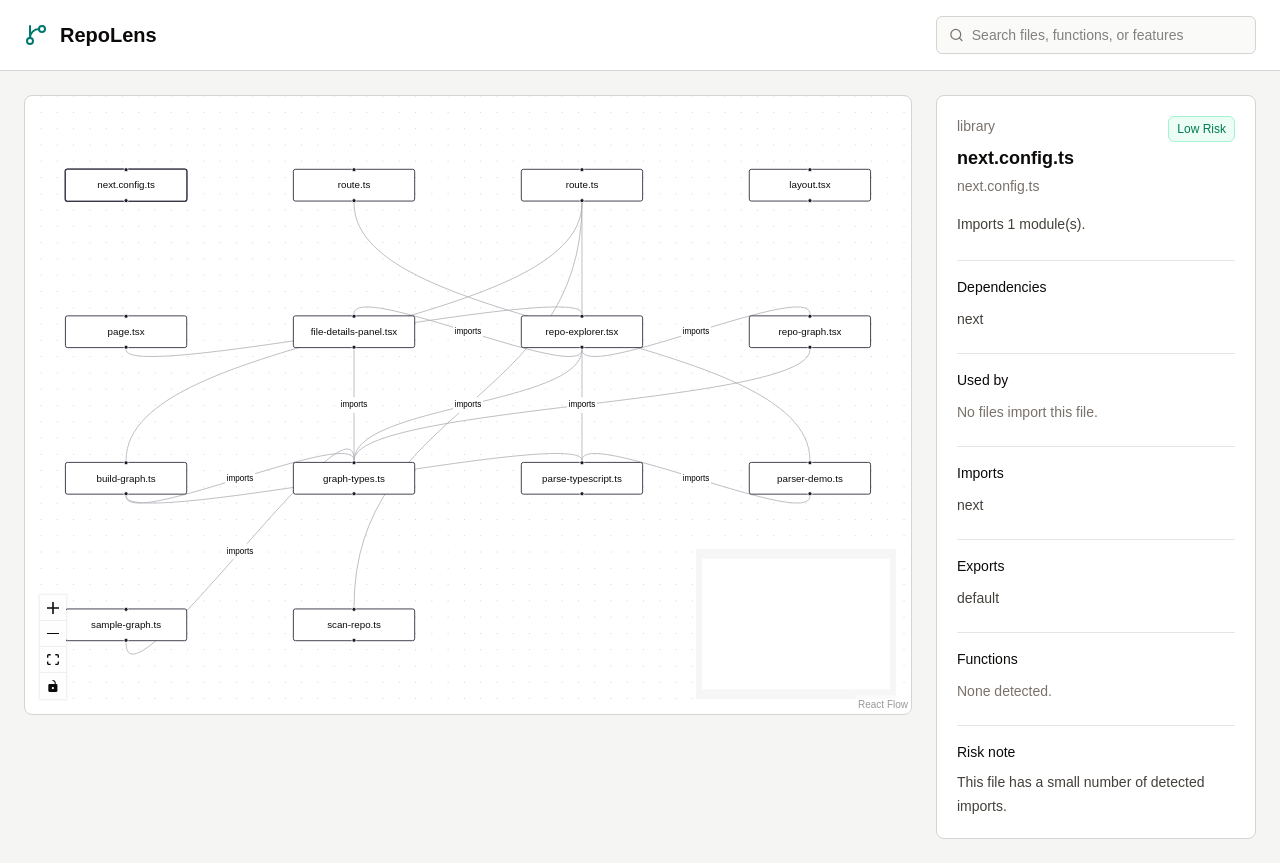
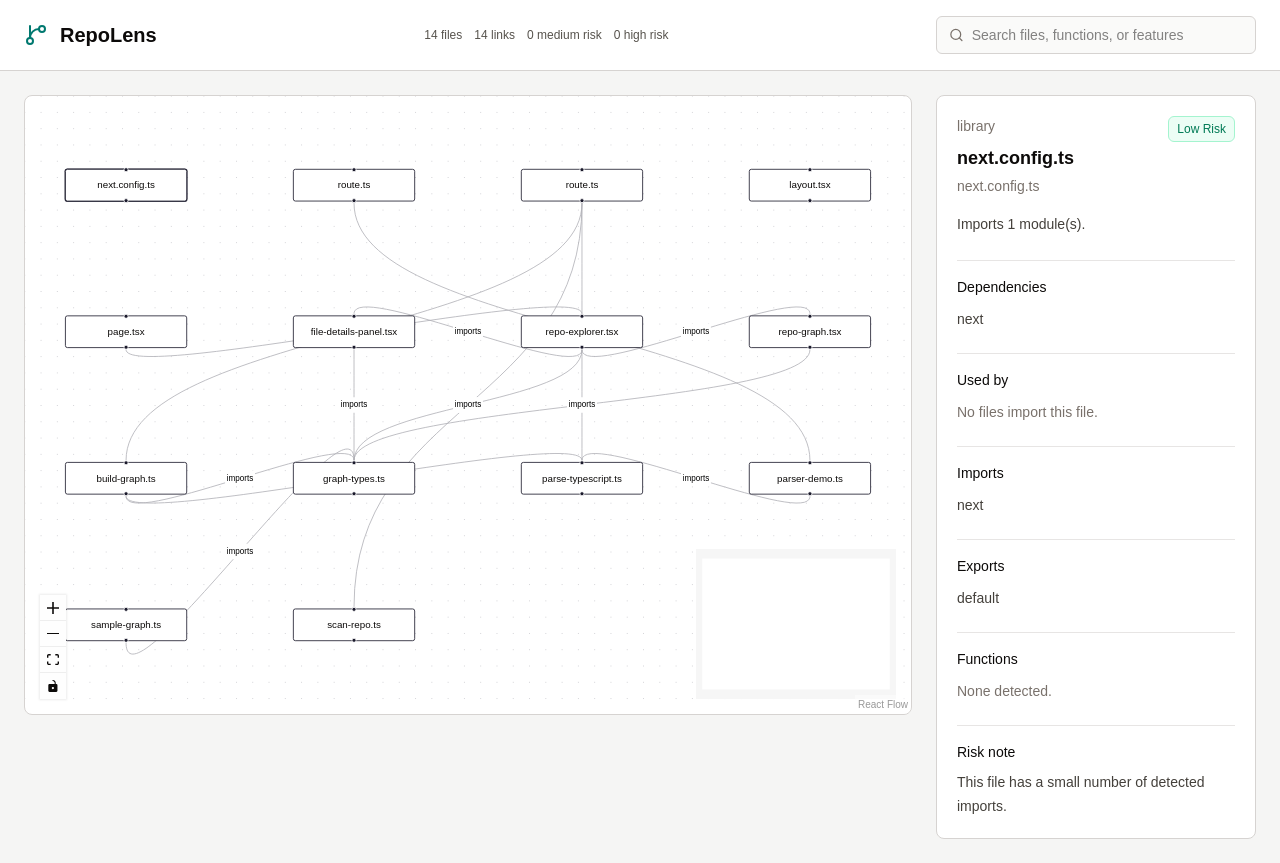
Before and after one commit to oshadhaw63/RepoLens, a Next.js app: page / in a window 1280 px wide. Built offline with nearby package versions, Linux system fonts and the light colour scheme.

Commit message:
feat: show repo graph summary stats

```diff
--- a/src/components/repo-explorer.tsx
+++ b/src/components/repo-explorer.tsx
@@ -108,6 +108,18 @@ export function RepoExplorer() {
     setSelectedNode(filteredNodes[0] ?? null);
   }, [filteredNodes, filteredNodeIds, selectedNode]);
 
+  const graphStats = useMemo(() => {
+  return {
+    files: graph.nodes.length,
+    dependencies: graph.edges.length,
+    mediumRiskFiles: graph.nodes.filter(
+      (node) => node.data.risk.level === "medium",
+    ).length,
+    highRiskFiles: graph.nodes.filter((node) => node.data.risk.level === "high")
+      .length,
+  };
+  }, [graph.nodes, graph.edges]);
+
   return (
     <main className="min-h-screen bg-stone-100 text-stone-950">
       <header className="border-b border-stone-300 bg-white">
@@ -116,7 +128,12 @@ export function RepoExplorer() {
             <GitBranch className="h-6 w-6 text-teal-700" />
             <h1 className="text-xl font-semibold">RepoLens</h1>
           </div>
-
+          <div className="hidden items-center gap-3 text-xs text-stone-600 md:flex">
+            <span>{graphStats.files} files</span>
+            <span>{graphStats.dependencies} links</span>
+            <span>{graphStats.mediumRiskFiles} medium risk</span>
+            <span>{graphStats.highRiskFiles} high risk</span>
+          </div>
           <label className="flex w-80 items-center gap-2 rounded-md border border-stone-300 bg-stone-50 px-3 py-2 text-sm">
             <Search className="h-4 w-4 text-stone-500" />
             <input
```
